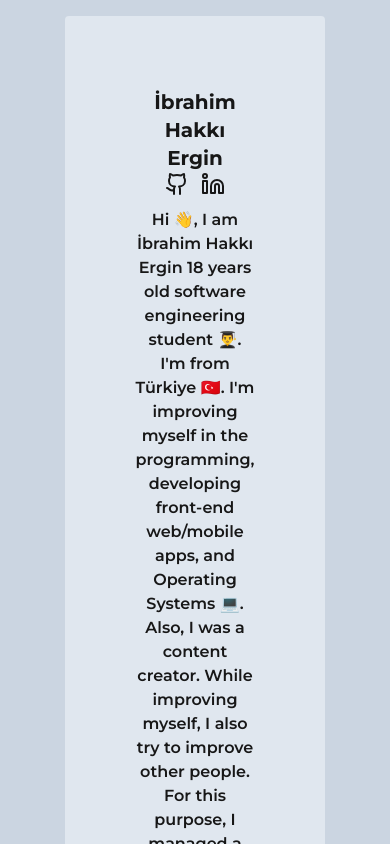
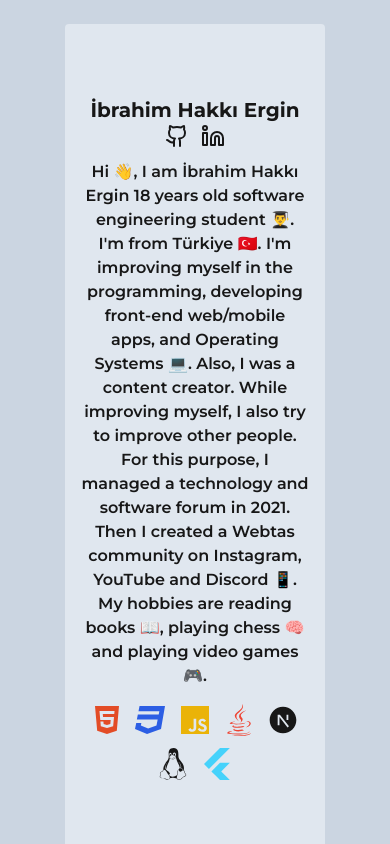
Before and after one commit to 06ergin06/hakkiergin, a Next.js app: page / in a window 390 px wide. Shown: the top 844 px of the page. Built offline with nearby package versions, Linux system fonts and the light colour scheme.

Commit message:
responsive and bug fix

```diff
--- a/src/app/layout.js
+++ b/src/app/layout.js
@@ -10,8 +10,12 @@ export const metadata = {
 export default function RootLayout({ children }) {
   return (
     <html lang="en">
-      <body className={`${montserrat.className} antialiased`}>{children}</body>
-      <footer className="center text-[--foreground]">Coded by İbrahim Hakkı Ergin</footer>
+      <body className={`${montserrat.className} antialiased`}>
+        {children}
+        <footer className="center text-[--foreground]">
+          Coded by İbrahim Hakkı Ergin
+        </footer>
+      </body>
     </html>
   );
 }
--- a/src/app/page.js
+++ b/src/app/page.js
@@ -5,7 +5,7 @@ import { LuLinkedin, LuGithub } from "react-icons/lu";
 export default function Home() {
   return (
     <main className="center min-h-screen my-4 ">
-      <div className="w-8/12 center flex-col bg-[#E0E7EF] dark:bg-[#161B22] relative py-[4.5rem] px-20 sm:rounded-[70px] rounded ">
+      <div className="w-8/12 center flex-col bg-[#E0E7EF] dark:bg-[#161B22] relative py-[4.5rem] sm:px-20 px-4 sm:rounded-[70px] rounded ">
         <div className="center flex-col">
           <Image
             src={logo}
--- a/src/components/Icons.js
+++ b/src/components/Icons.js
@@ -2,7 +2,7 @@ import { FaHtml5, FaCss3, FaJs, FaJava, FaLinux, FaFlutter } from "react-icons/f
 import { RiNextjsFill } from "react-icons/ri";
 export default function Icons() {
   return (
-    <div className="flex gap-3 flex-wrap">
+    <div className="center gap-3 flex-wrap">
       <FaHtml5 className="w-8 h-8 dark:text-[#E34C26] text-[#E34C26] hover:opacity-80 transition-all" />
       <FaCss3 className="w-8 h-8 dark:text-[#2C5EE4] text-[#2C5EE4] hover:opacity-80 transition-all" />
       <FaJs className="w-8 h-8 dark:text-[#F6E03B] text-yellow-500 hover:opacity-80 transition-all" />
```
